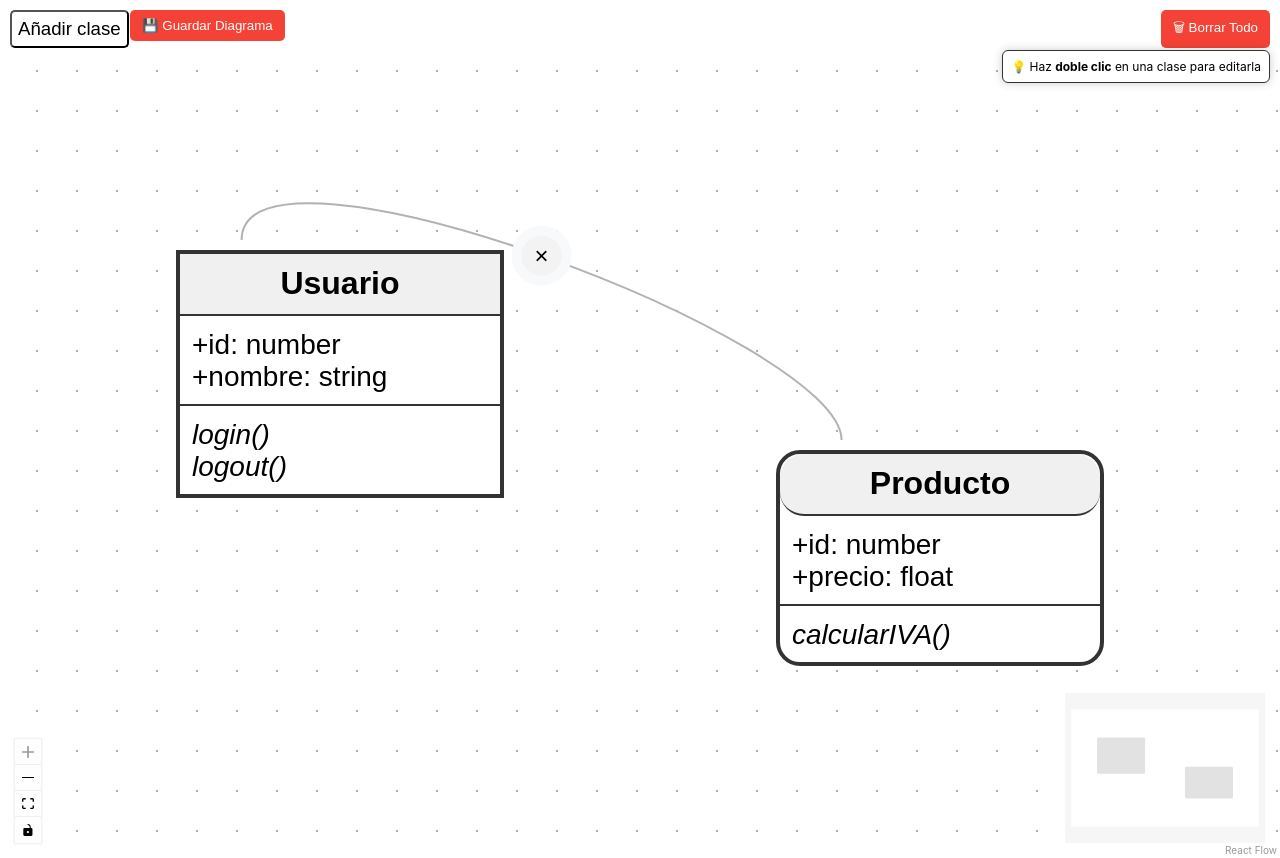
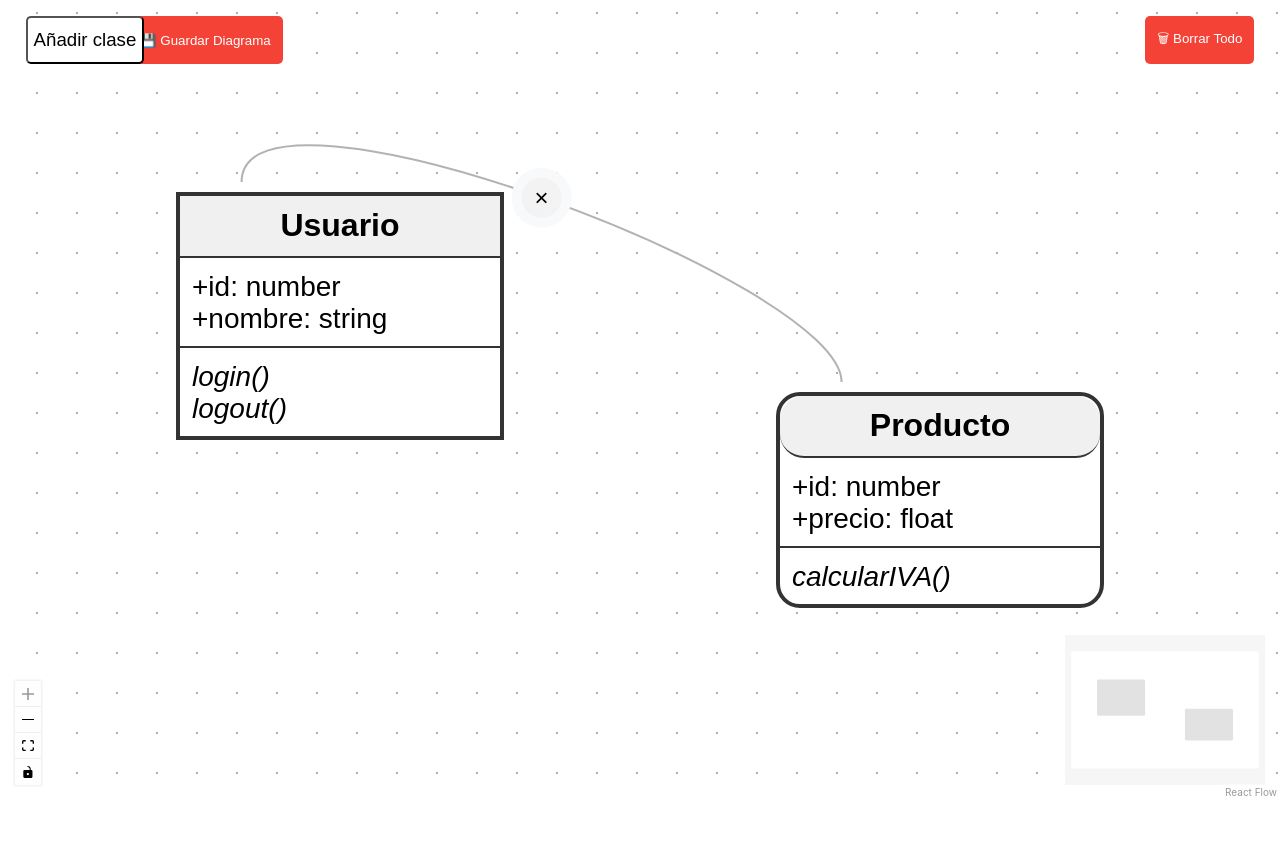
Before and after one commit to Adri-Extremix/SYSML, a React app: page / in a window 1280 px wide. After the commit the page ends 800 px from the top, so only its background shows below. Built offline with nearby package versions, Linux system fonts and the light colour scheme; the HTML template or start-up script is replaced by a standard one.

Commit message:
Modify styles

```diff
--- a/src/App.tsx
+++ b/src/App.tsx
@@ -1,6 +1,8 @@
 import React from "react";
 import ClassDiagram from "./ClassDiagram";
 import SideMenu from "./SideMenu";
+
+import "./ClassDiagram.css";
 
 function App() {
     return (
--- /dev/null
+++ b/src/ClassDiagram.css
@@ -0,0 +1,40 @@
+.save-button {
+  position: absolute;
+  z-index: 10;
+  top: 2%;
+  left: 10%;
+  min-height: 6vh;
+  padding: 8px 12px;
+  background-color: #f44336;
+  color: white;
+  border: none;
+  border-radius: 5px;
+  cursor: pointer;
+}
+
+.delete-button {
+  position: absolute;
+  z-index: 10;
+  top: 2%;
+  right: 2%;
+  min-height: 6vh;
+  padding: 8px 12px;
+  background-color: #f44336;
+  color: white;
+  border: none;
+  border-radius: 5px;
+  cursor: pointer;
+}
+
+.add-class {
+  position: absolute;
+  z-index: 999;
+  top: 2%;
+  left: 2%;
+  min-height: 6vh;
+  width: auto;
+  font-size: 14pt;
+  padding: 6px;
+  background-color: white;
+  border-radius: 5px;
+}
--- a/src/ClassDiagram.tsx
+++ b/src/ClassDiagram.tsx
@@ -1,4 +1,6 @@
 import { useCallback, useState } from "react";
+import "./ClassDiagram.css";
+
 import {
     type Node,
     type Edge,
@@ -138,61 +140,15 @@ export default function ClassDiagram() {
     return (
         <div style={{ width: "100%", height: "100vh", position: "relative" }}>
             {/* Botón para añadir clases */}
-            <button
-                onClick={saveFigure}
-                style={{
-                    position: "absolute",
-                    zIndex: 10,
-                    top: 10,
-                    left: 130,
-                    padding: "8px 12px",
-                    backgroundColor: "#f44336",
-                    color: "white",
-                    border: "none",
-                    borderRadius: "5px",
-                    cursor: "pointer",
-                }}
-            >
+            <button className="save-button" onClick={saveFigure}>
                 💾 Guardar Diagrama
             </button>
             <SideMenu addNode={addClassNode} />
 
             {/* Botón para borrar todo */}
-            <button
-                onClick={clearAll}
-                style={{
-                    position: "absolute",
-                    zIndex: 10,
-                    top: 10,
-                    right: 10,
-                    padding: "8px 12px",
-                    backgroundColor: "#f44336",
-                    color: "white",
-                    border: "none",
-                    borderRadius: "5px",
-                    cursor: "pointer",
-                }}
-            >
+            <button className="delete-button" onClick={clearAll}>
                 🗑 Borrar Todo
             </button>
-
-            {/* Instrucciones */}
-            <div
-                style={{
-                    position: "absolute",
-                    zIndex: 10,
-                    top: 50,
-                    right: 10,
-                    backgroundColor: "white",
-                    border: "1px solid #333",
-                    borderRadius: "6px",
-                    padding: "8px",
-                    fontSize: "12px",
-                    boxShadow: "0px 0px 10px rgba(0,0,0,0.2)",
-                }}
-            >
-                💡 Haz <strong>doble clic</strong> en una clase para editarla
-            </div>
 
             <ReactFlow
                 nodes={nodes}
--- a/src/SideMenu.tsx
+++ b/src/SideMenu.tsx
@@ -60,19 +60,7 @@ export default function SideMenu({ addNode }) {
     return (
         <Box sx={{ display: "flex" }}>
             {!open && (
-                <button
-                    onClick={handleDrawerOpen}
-                    style={{
-                        position: "relative",
-                        zIndex: 999,
-                        margin: 10,
-                        width: "auto",
-                        fontSize: "14pt",
-                        padding: 6,
-                        backgroundColor: "white",
-                        borderRadius: 5,
-                    }}
-                >
+                <button onClick={handleDrawerOpen} className="add-class">
                     Añadir clase
                 </button>
             )}
```
Also changed, not shown: variables.css (+11 -0 lines).
